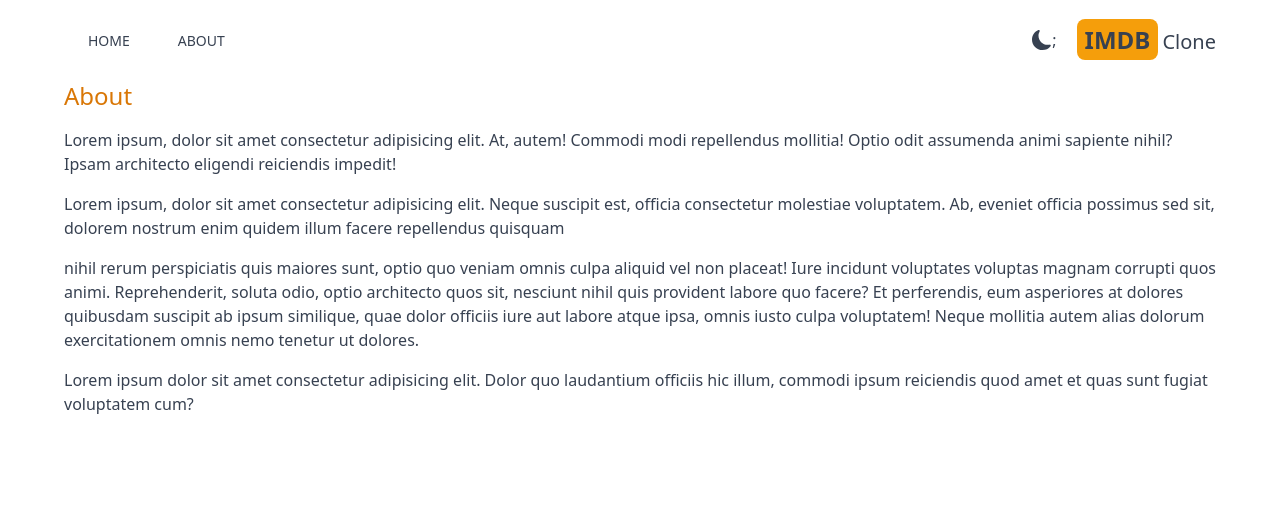
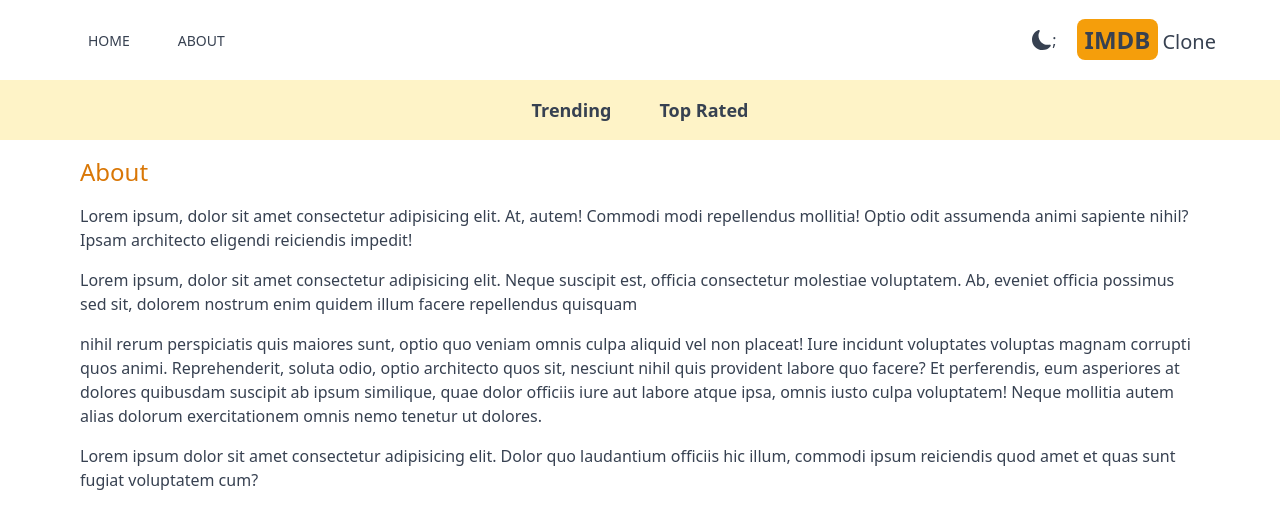
Before and after one commit to asmaerror06/imdb, a Next.js app: page /about in a window 1280 px wide. Shown: the top 528 px of the page. Built offline with nearby package versions, Linux system fonts and the light colour scheme.

Commit message:
Navbar component

```diff
--- a/src/app/about/page.jsx
+++ b/src/app/about/page.jsx
@@ -2,7 +2,7 @@
 
 export default function About() {
     return (
-        <div className='max-w-6xl mx-auto space-y-4'>
+        <div className='max-w-6xl p-4 mx-auto space-y-4'>
             <h1 className='mx-auto text-2xl font-medium text-amber-600'>About</h1>
             <p>Lorem ipsum, dolor sit amet consectetur adipisicing elit. At, autem! Commodi modi repellendus mollitia! Optio odit assumenda animi sapiente nihil? Ipsam architecto eligendi reiciendis impedit!</p>
             <p >Lorem ipsum, dolor sit amet consectetur adipisicing elit. Neque suscipit est, officia consectetur molestiae voluptatem. Ab, eveniet officia possimus sed sit, dolorem nostrum enim quidem illum facere repellendus quisquam</p>
--- a/src/app/layout.js
+++ b/src/app/layout.js
@@ -1,6 +1,7 @@
 import Header from '@/components/Header'
 import './globals.css'
 import Providers from './Providers'
+import Navbar from '@/components/Navbar'
 export const metadata = {
   title: 'IMDB Clone',
   description: 'This is the IMDB clone website',
@@ -21,6 +22,7 @@
 
 
           {/* Navbar */}
+          <Navbar />
 
 
           {/* SearchBox */}
--- /dev/null
+++ b/src/components/Navbar.jsx
@@ -0,0 +1,12 @@
+
+import React from 'react'
+import NavbarItem from './NavbarItem'
+
+export default function Navbar() {
+    return (
+        <div className='flex justify-center p-4 dark:bg-gray-600 bg-amber-100 lg:text-lg'>
+            <NavbarItem title="Trending" param="fetchTrending" />
+            <NavbarItem title="Top Rated" param="fetchTopRated" />
+        </div>
+    )
+}
--- /dev/null
+++ b/src/components/NavbarItem.jsx
@@ -0,0 +1,20 @@
+"use client";
+
+import React from 'react'
+
+import Link from 'next/link';
+
+import { useSearchParams } from "next/navigation";
+
+export default function NavbarItem({ title, param }) {
+    const searchParams = useSearchParams();
+    const genre = searchParams.get("genre");
+    return (
+        <div>
+            <Link className={`m-4 hover:text-amber-600 font-semibold p-2
+             ${genre && genre === param && "underline underline-offset-8 decoration-4 decoration-amber-500 rounded-lg"}`} href={`/?genre=${param}`}>
+                {title}
+            </Link>
+        </div>
+    )
+}
```
